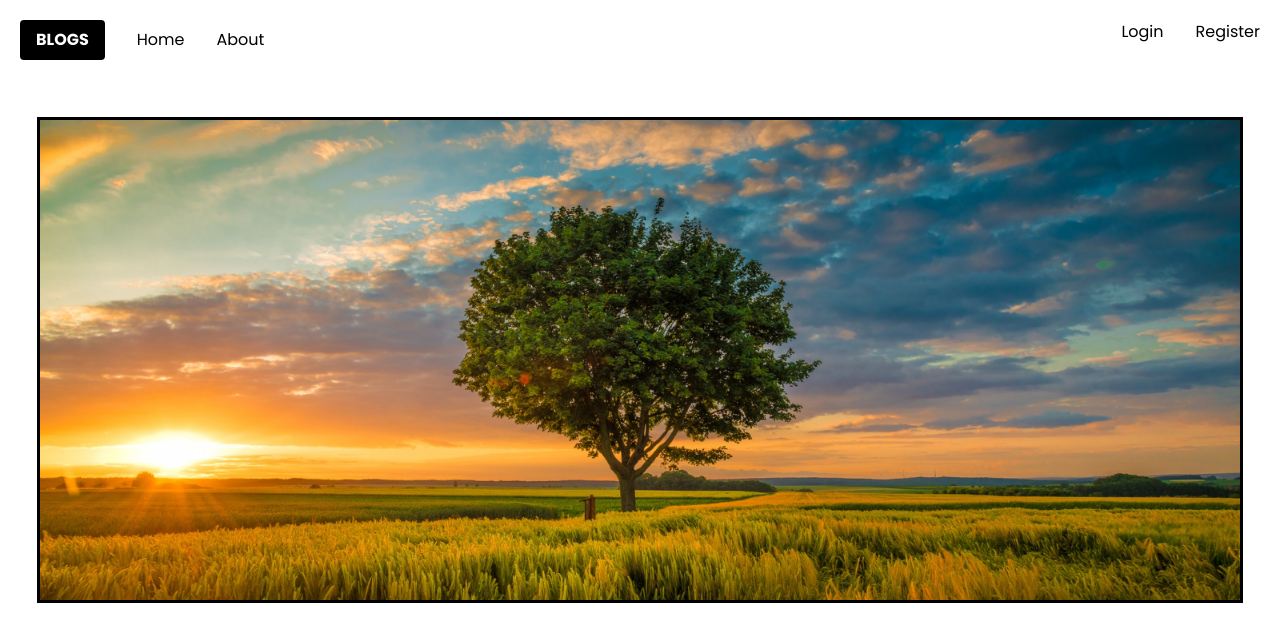
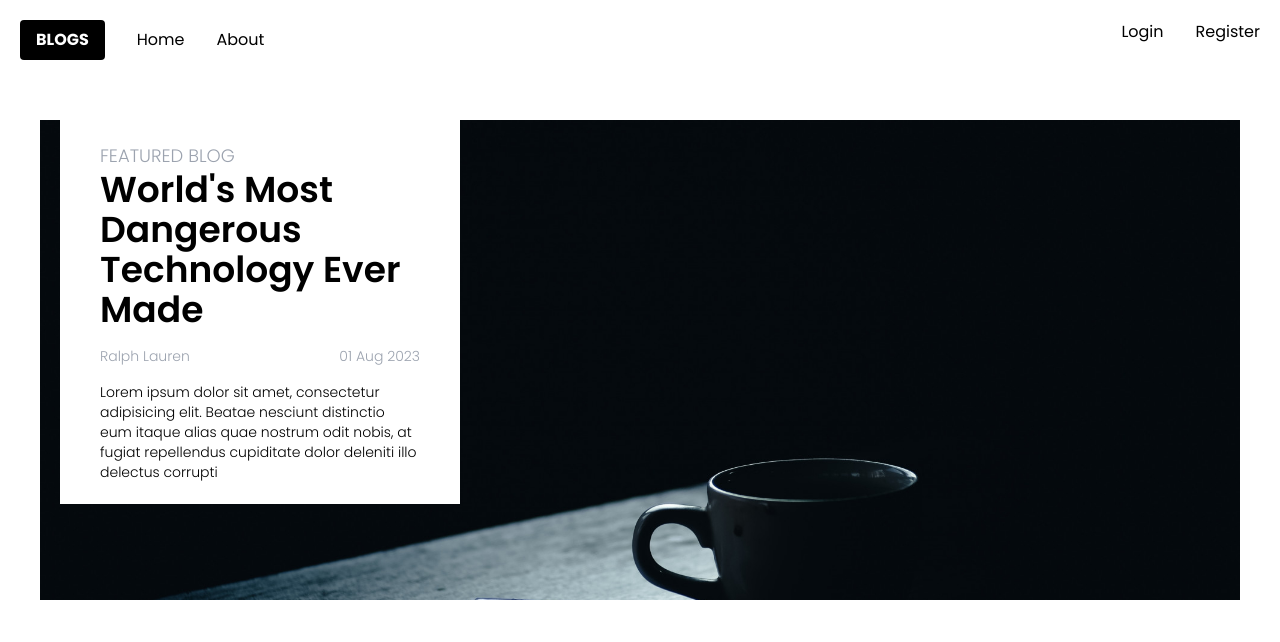
Before and after one commit to ashmeetsmonga/nextjs-fullstack-blogs, a Next.js app: page / in a window 1280 px wide. Shown: the top 642 px of the page. Built offline with nearby package versions, Linux system fonts and the light colour scheme.

Commit message:
featured blog content added

```diff
--- a/app/components/FeaturedBlog.tsx
+++ b/app/components/FeaturedBlog.tsx
@@ -3,7 +3,7 @@ import React from "react";
 
 const FeaturedBlog = () => {
   return (
-    <div className="relative h-[30rem]">
+    <div className="relative h-[30rem] w-full">
       <div className="absolute left-0 top-0 h-full w-full">
         <Image
           src={"/images/hero-image.jpg"}
@@ -12,6 +12,25 @@ const FeaturedBlog = () => {
           objectFit="cover"
         />
       </div>
+      <div className="relative z-10 ml-5 flex h-4/5 w-1/2 flex-col justify-center gap-4 bg-white p-10 md:w-1/3">
+        <div>
+          <div className="text-xs font-light uppercase text-gray-400 lg:text-lg">
+            Featured Blog
+          </div>
+          <div className="font-semibold capitalize lg:text-4xl">
+            World's most dangerous technology ever made
+          </div>
+        </div>
+        <div className="flex w-full justify-between text-xs font-light text-gray-400 lg:text-sm">
+          <p>Ralph Lauren</p>
+          <p>01 Aug 2023</p>
+        </div>
+        <p className="text-xs font-light lg:text-sm">
+          Lorem ipsum dolor sit amet, consectetur adipisicing elit. Beatae
+          nesciunt distinctio eum itaque alias quae nostrum odit nobis, at
+          fugiat repellendus cupiditate dolor deleniti illo delectus corrupti
+        </p>
+      </div>
     </div>
   );
 };
--- a/app/page.tsx
+++ b/app/page.tsx
@@ -2,7 +2,7 @@ import FeaturedBlog from "./components/FeaturedBlog";
 
 export default function Home() {
   return (
-    <div className="w-full outline">
+    <div className="w-full">
       <FeaturedBlog />
     </div>
   );
```
Also changed, not shown: public/images/hero-image.jpg.
